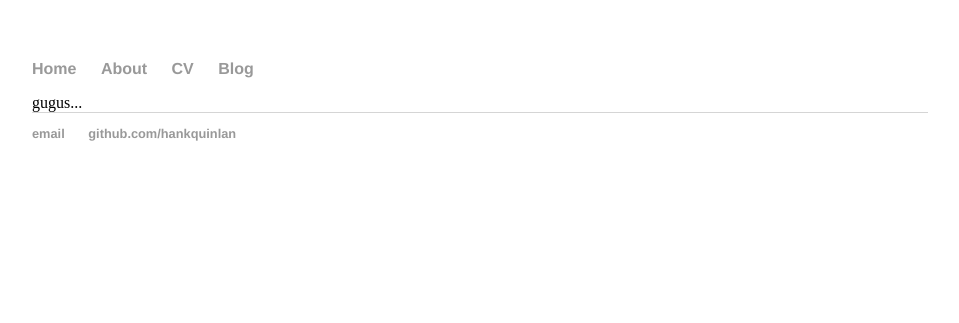
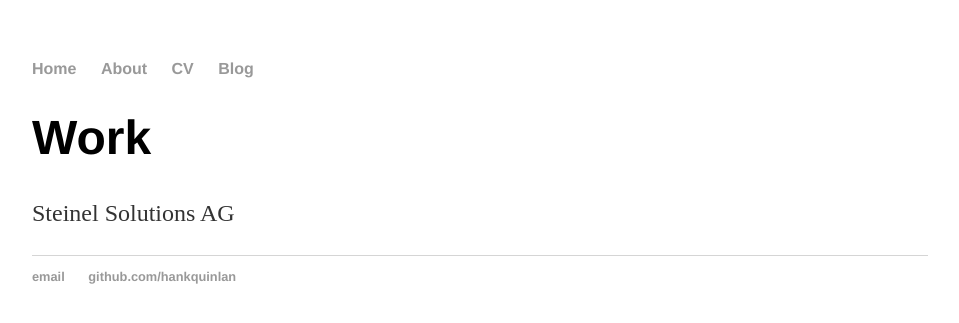
Before and after one commit to ronaldreichmuth/ronaldreichmuth.github.io, a Jekyll site: the page built from cv/index.html, in a window 1280 px wide. Shown: the top 323 px of the page, without its empty margins (160-1119 px from the left). Built offline with Jekyll 4.4.1, drawn with Linux system fonts in a browser that asks for light colours.

Commit message:
Update index.html

```diff
--- a/cv/index.html
+++ b/cv/index.html
@@ -2,4 +2,7 @@
 layout: default
 title: Ronald Reichmuth
 ---
-gugus...
+<div class="blurb">
+	<h1>Work</h1>
+	<p>Steinel Solutions AG</p>
+</div><!-- /.blurb -->
```
